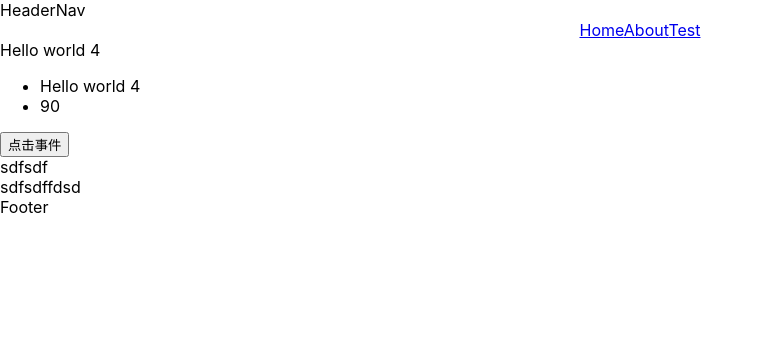
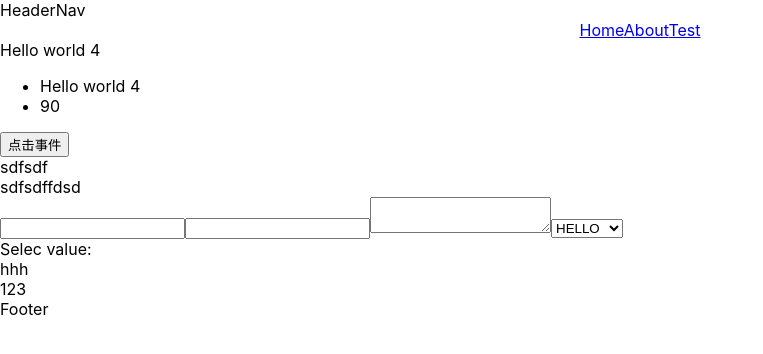
Before and after one commit to MontyMa/framework-react, a React (Create React App) app: page /en/home in a window 1280 px wide. Shown: the top 354 px of the page, without its empty margins (0-763 px from the left). Built offline with nearby package versions, Linux system fonts and the light colour scheme.

Commit message:
学习react

```diff
--- a/src/index.tsx
+++ b/src/index.tsx
@@ -10,12 +10,6 @@ import * as serviceWorker from './serviceWorker';
 
 import {BrowserRouter, Route} from 'react-router-dom';
 import {Home} from './pages/Home';
-
-console.log(Route);
-
-// function Home() {
-//     return <div>Hello Home</div>;
-// }
 
 function About() {
     return <div>Hello About</div>;
--- a/src/pages/Home.tsx
+++ b/src/pages/Home.tsx
@@ -3,6 +3,7 @@
  */
 
 import React, {Component, RefObject} from 'react';
+import {MyForm} from './components/MyForm';
 
 function Child(props: {
     name: string;
@@ -15,9 +16,6 @@ function Child(props: {
         </ul>
     );
 }
-
-
-console.log(Element);
 
 export class Home extends Component {
 
@@ -70,12 +68,11 @@ export class Home extends Component {
         console.log(this);
     }
 
+    // 创建list
     createList(): any[] {
-        const aa = this.listData.map(data => {
+        return this.listData.map(data => {
             return <div key={data}>{data}</div>;
         });
-        console.log(aa);
-        return aa;
     }
 
     render() {
@@ -90,6 +87,7 @@ export class Home extends Component {
                 <button onClick={(event) => this.btnClick(event)}>点击事件</button>
 
                 {this.createList()}
+                <MyForm/>
             </div>
         );
     }
--- a/src/pages/components/MyForm.tsx
+++ b/src/pages/components/MyForm.tsx
@@ -1,16 +1,87 @@
 import React, {Component} from 'react';
+import {TemperatureInput} from './TemperatureInput';
 
 
 export class MyForm extends Component {
+    state: {
+        // 输入框值
+        inputVal: string;
+        inputVal2: string;
+        textareaVal: string;
+        selectVal: string;
+
+        temperature: string;
+        scale: string;
+    } = {
+        inputVal: '',
+        inputVal2: '',
+        textareaVal: '',
+        selectVal: '',
+
+        temperature: '',
+        scale: ''
+    };
+
     componentDidMount(): void {
 
     }
 
+    // 可以使用一个方法控制多个输入框
+    inputValFunc(event: React.ChangeEvent<HTMLInputElement>) {
+        const {value, name} = event.target;
+
+        if (Number(value) > 20) {
+            return;
+        }
+
+        this.setState({
+            [name]: value
+        });
+    }
+
+    textareaFunc(event: React.ChangeEvent<HTMLTextAreaElement>) {
+        const {value} = event.target;
+
+        this.setState({
+            textareaVal: value
+        });
+    }
+
+    selectFunc(event: React.ChangeEvent<HTMLSelectElement>) {
+        this.setState({
+            selectVal: event.target.value
+        });
+    }
+
+    temperatureChangeValue(event: React.ChangeEvent<HTMLInputElement>): void {
+        console.log(event, 'temperatureChangeValue');
+    }
+
     render() {
         return (
-            <form>
-                <input/>
-            </form>
+            <div>
+                <form>
+                    <input value={this.state.inputVal}
+                        name="inputVal"
+                        onChange={event => this.inputValFunc(event)}/>
+
+                    <input value={this.state.inputVal2}
+                        name='inputVal2'
+                        onChange={event => this.inputValFunc(event)}/>
+
+                    <textarea value={this.state.textareaVal}
+                        onChange={event => this.textareaFunc(event)}/>
+
+                    <select value={this.state.selectVal}
+                        onChange={event => this.selectFunc(event)}>
+                        <option value='hello'>HELLO</option>
+                        <option value='world'>WORLD</option>
+                    </select>
+                </form>
+                <div>Selec value:{this.state.selectVal}</div>
+
+                <TemperatureInput test="hhh"/>
+            </div>
         );
     }
 }
--- /dev/null
+++ b/src/pages/components/TemperatureInput.tsx
@@ -0,0 +1,28 @@
+import React, {Component} from 'react';
+
+interface IProps {
+    test: string;
+}
+
+interface IState {
+    hello: string
+}
+
+export class TemperatureInput extends Component<IProps, IState> {
+    constructor(props: IProps) {
+        super(props);
+    }
+
+    public readonly state = {
+        hello: '123'
+    };
+
+    render() {
+        return (
+            <div>
+                <div>{this.props.test}</div>
+                <div>{this.state.hello}</div>
+            </div>
+        );
+    }
+}
```
Also changed, not shown: .eslintrc.js.
